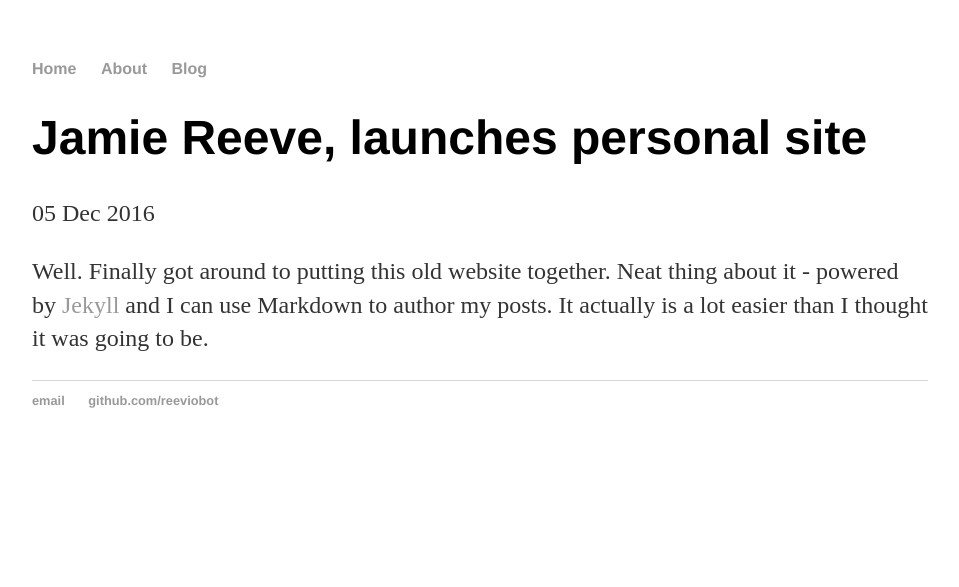
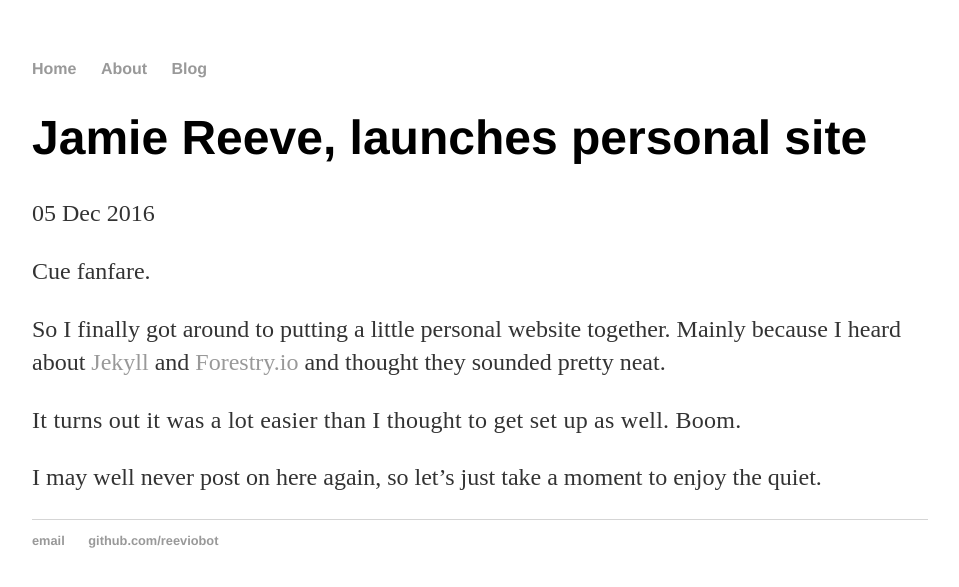
Before and after one commit to reeviobot/reeviobot.github.io, a Jekyll site: the page built from _posts/2016-12-05-jamie-reeve-site-launched.md, in a window 1280 px wide. Shown: the top 587 px of the page, without its empty margins (160-1119 px from the left). Built offline with Jekyll 4.4.1, drawn with Linux system fonts in a browser that asks for light colours.

Commit message:
Update from Forestry.io - 2016-12-05-jamie-reeve-site-launched.md

```diff
--- a/_posts/2016-12-05-jamie-reeve-site-launched.md
+++ b/_posts/2016-12-05-jamie-reeve-site-launched.md
@@ -1,7 +1,12 @@
 ---
+title: Jamie Reeve, launches personal site
+date: '2016-12-05 00:00:00'
 layout: post
-title: "Jamie Reeve, launches personal site"
-date: 2016-12-05
 ---
+Cue fanfare.
 
-Well. Finally got around to putting this old website together. Neat thing about it - powered by [Jekyll](http://jekyllrb.com) and I can use Markdown to author my posts. It actually is a lot easier than I thought it was going to be.
+So I finally got around to putting a little personal website together. Mainly because I heard about [Jekyll](http://jekyllrb.com) and [Forestry.io](https://forestry.io) and thought they sounded pretty neat.
+
+<span style="letter-spacing: 0.01em;">It turns out it was a lot easier than I thought to get set up as well. Boom.</span>
+
+I may well never post on here again, so let's just take a moment to enjoy the quiet.
```
